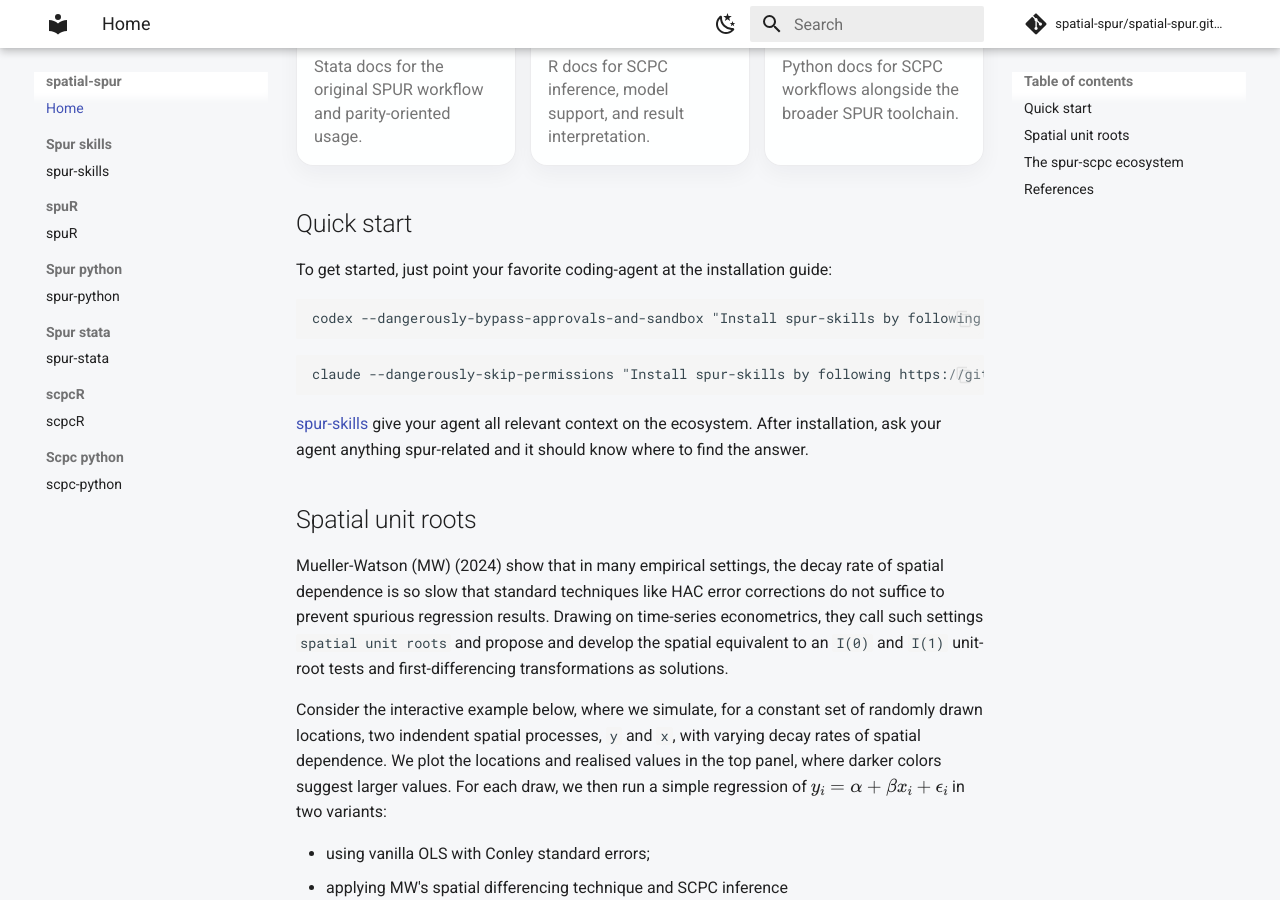
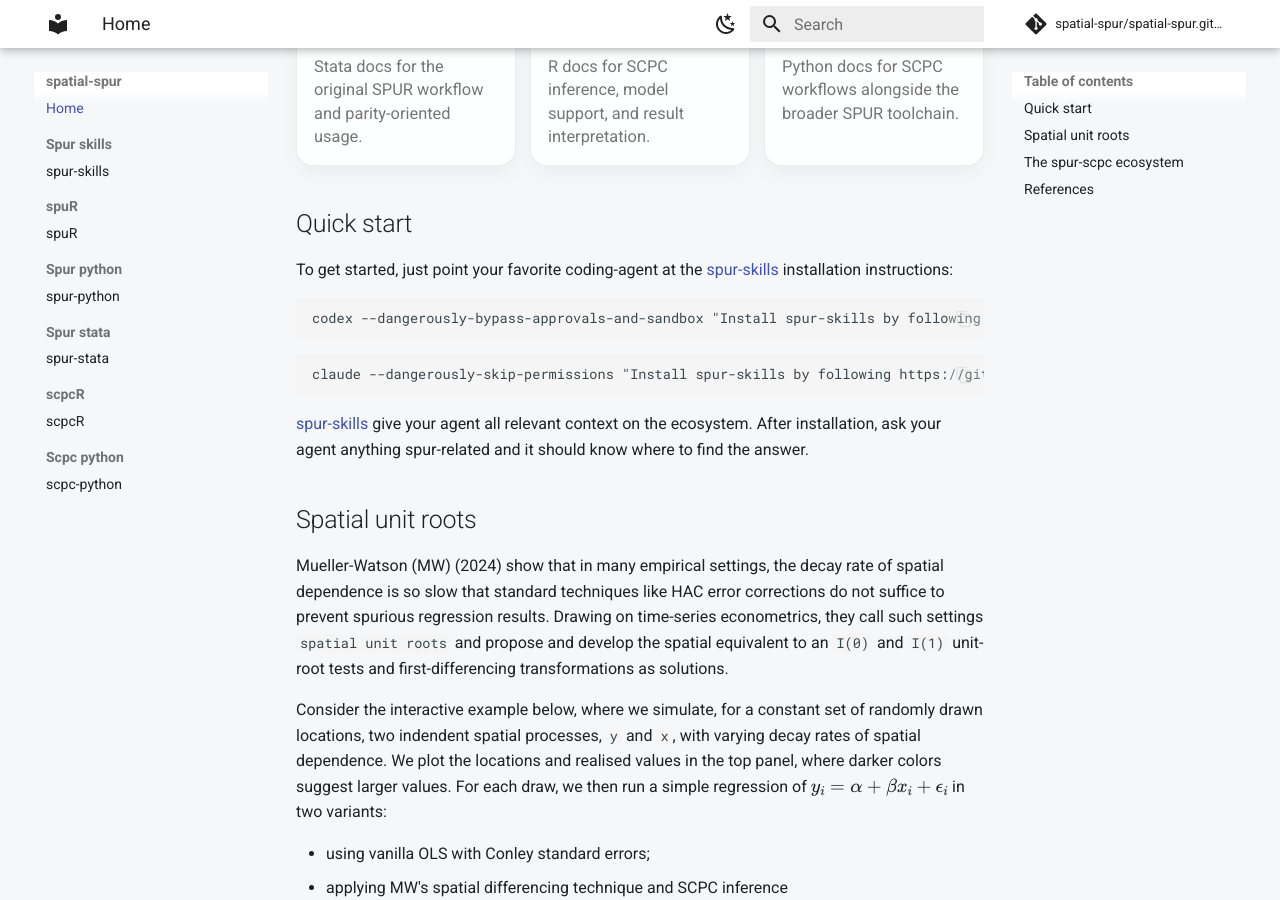
Before and after one commit to spatial-spur/spatial-spur.github.io, an MkDocs documentation site: the page built from docs/index.md, in a window 1280 px wide and 900 px high, scrolled down 719 px. Built offline with MkDocs 1.6.1 and Material for MkDocs 9.7.7, drawn with Linux system fonts in a browser that asks for light colours; comment, search, counter and statistics services are not loaded.

Commit message:
[docs] clarified install

````diff
--- a/docs/index.md
+++ b/docs/index.md
@@ -48,7 +48,7 @@ spatial unit root procedure introduced in Müller and Watson (2024).
 
 ## Quick start
 
-To get started, just point your favorite coding-agent at the installation guide:
+To get started, just point your favorite coding-agent at the [spur-skills](spur-skills/index.md) installation instructions:
 
 ```bash
 codex --dangerously-bypass-approvals-and-sandbox "Install spur-skills by following https://github.com/spatial-spur/spur-skills#install, then inspect the spatial-analysis skill and provide the user with a very short two-section overview: 1) how to apply the spur procedure using the spur() Python wrapper as minimal example, 2) an itemized list of what the applied tests actually do. focus on clarity and brevity"
````
